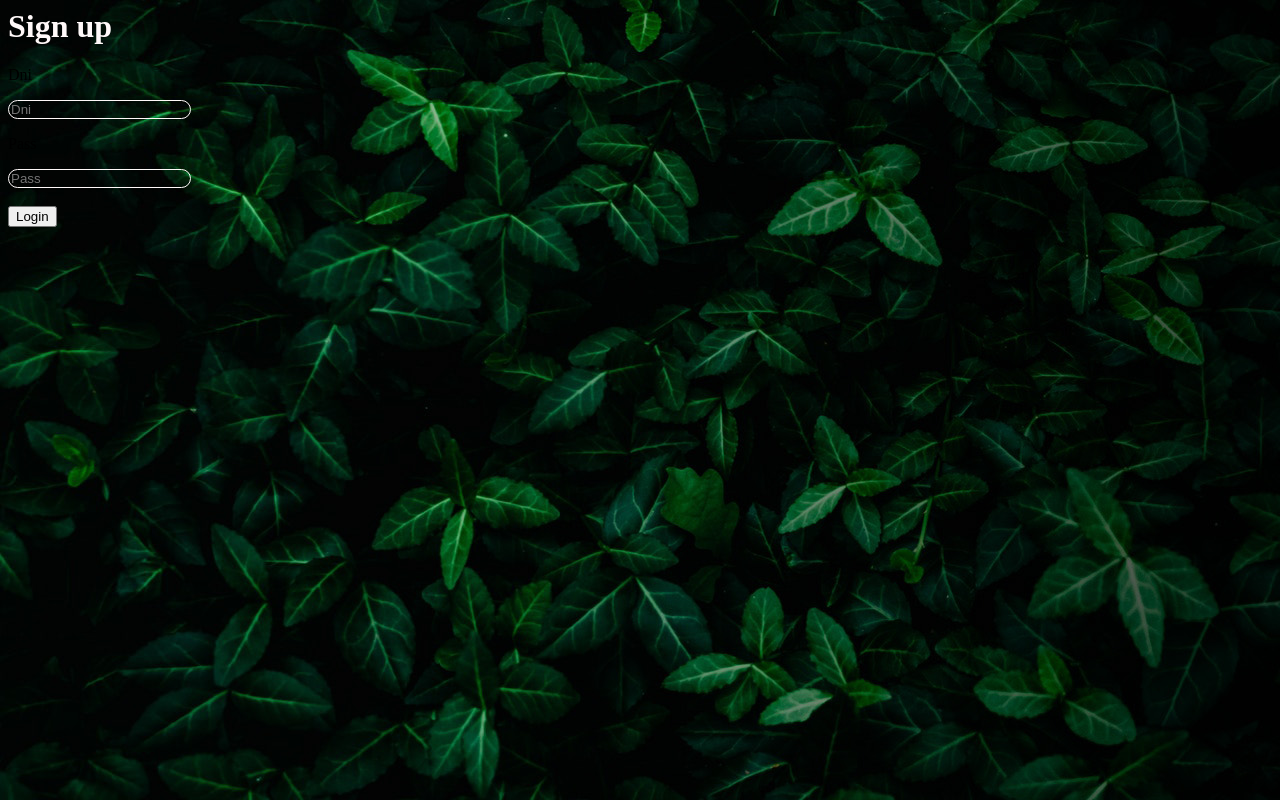
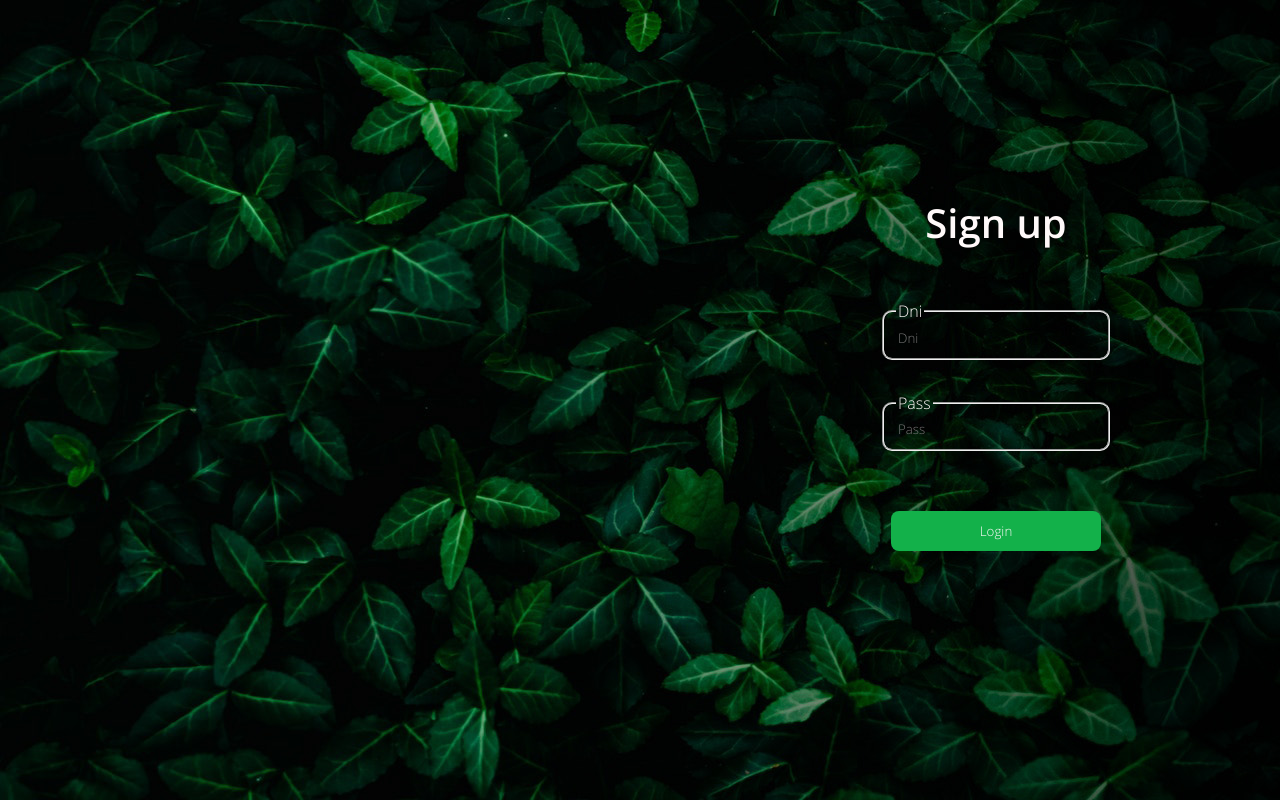
Before and after one commit to jcfr4n/viernesCare, a PHP site: page / in a window 1280 px wide. Run offline with PHP 8.4, Linux system fonts and the light colour scheme.

Commit message:
Estructura y css completo

```diff
--- a/Css/login.css
+++ b/Css/login.css
@@ -1,12 +1,64 @@
+@font-face {
+  font-family: fBold;
+  src: url(../fonts/OpenSans-SemiBold.ttf);
+}
+
+@font-face {
+  font-family: fLight;
+  src: url(../fonts/OpenSans-Light.ttf);
+}
+
 body {
   background-image: url(../images/fondo.jpg);
+  display: flex;
+  height: 90%;
+  justify-content: flex-end;
+  align-items: center;
+}
+
+form {
+  display: flex;
+  flex-direction: column;
+  align-items: center;
+}
+
+#formularioLog {
+  height: 400px;
+  display: flex;
+  align-items: center;
+  margin-right: 160px;
 }
 h1 {
   color: #fff9f9;
+  font-size: 40px;
+  margin-bottom: 50px;
+  font-family: fBold;
 }
-
+fieldset {
+  display: inline-block;
+  border-radius: 10px;
+  margin-bottom: 14px;
+  font-family: fLight;
+}
+legend {
+  color: #fff9f9;
+}
 input {
   border-radius: 14px;
-  border: 1px solid #fff9f9;
+  border: none;
   background: transparent;
+  color: #fff9f9;
+  outline: none;
+  width: 200px;
+  font-family: fLight;
 }
+button {
+  background-color: #13b14a;
+  border: none;
+  border-radius: 8px;
+  width: 210px;
+  height: 40px;
+  margin-top: 10px;
+  color: #fff9f9;
+  font-family: fLight;
+}
--- a/index.html
+++ b/index.html
@@ -7,12 +7,18 @@
   </head>
   <body>
     <div id="formularioLog">
-      <h1>Sign up</h1>
       <form action="login.php" method="post">
-        <p>Dni</p>
-        <input type="text" placeholder="Dni" name="dni" /><br />
-        <p>Pass</p>
-        <input type="text" placeholder="Pass" name="pass" /><br /><br />
+        <h1>Sign up</h1>
+        <fieldset>
+          <legend>Dni</legend>
+          <input type="text" placeholder="Dni" name="dni" />
+        </fieldset>
+        <br />
+        <fieldset>
+          <legend>Pass</legend>
+          <input type="password" placeholder="Pass" name="pass" />
+        </fieldset>
+        <br /><br />
         <button type="submit">Login</button>
       </form>
     </div>
```
Also changed, not shown: fonts/OpenSans-Light.ttf (added), fonts/OpenSans-Regular.ttf (added), fonts/OpenSans-SemiBold.ttf (added).
